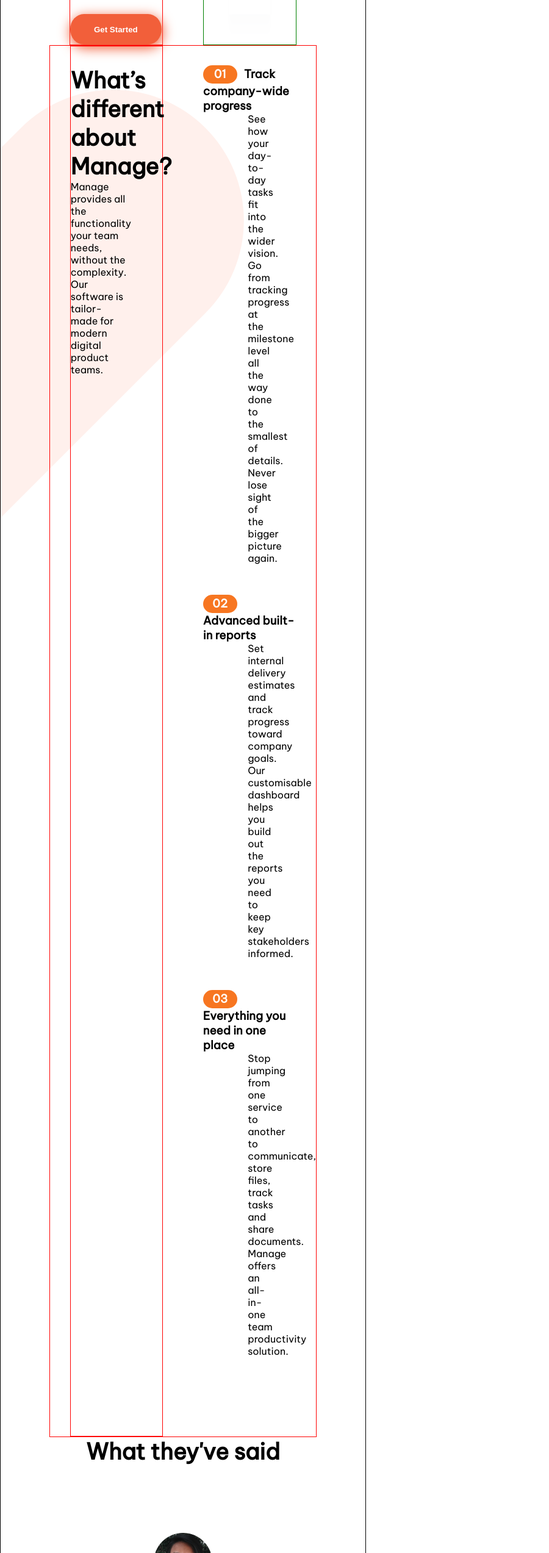
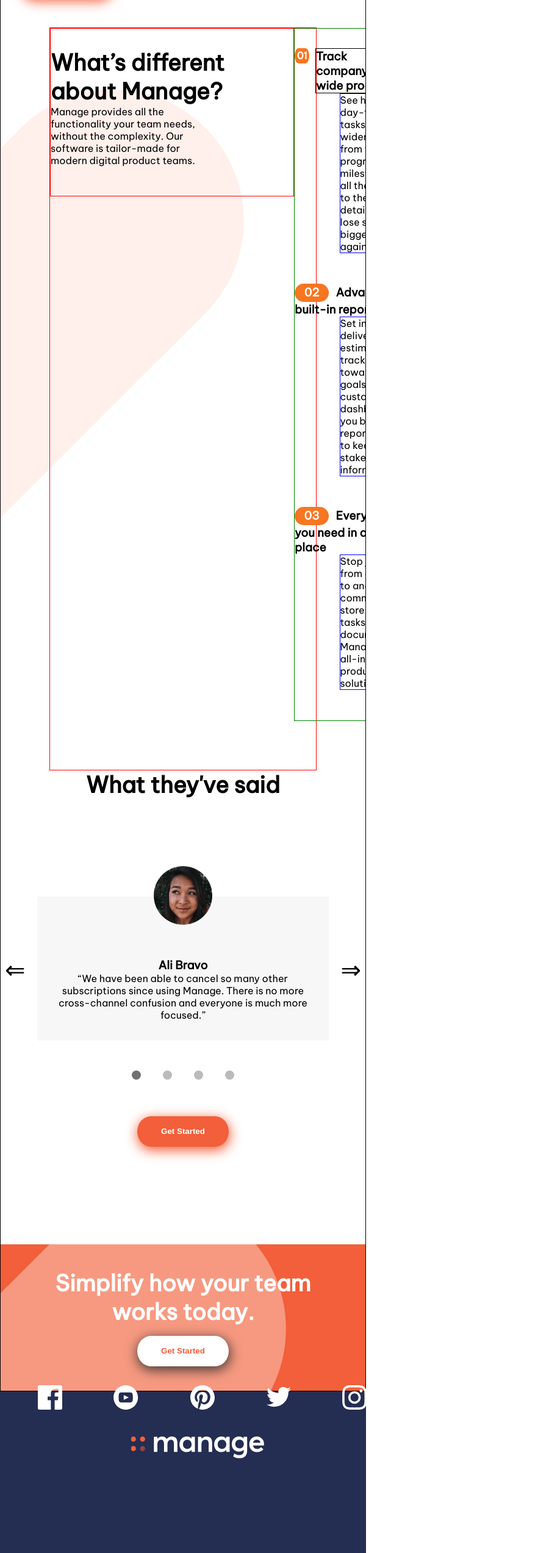
Before and after one commit to David93Code/manage-landing-page-frontendmentor, a plain HTML site: page index.html in a window 600 px wide. Shown: the part 928-3474 px from the top of the page at 61% size, 900 px wide, since content can reach past the window. Drawn offline with Linux system fonts and the light colour scheme.

Commit message:
content media query

```diff
--- a/index.html
+++ b/index.html
@@ -62,7 +62,11 @@
           </p>
         </div>
         <div class="content-2">
-          <h3 class="h3-1">Track company-wide progress</h3>
+            <div class="test">
+                <span class="test-span">01</span>
+                <h3 class="h3-1">Track company-wide progress</h3>
+            </div>
+
           <p class="list-text">
             See how your day-to-day tasks fit into the wider vision. Go from
             tracking progress at the milestone level all the way done to the
@@ -144,8 +148,8 @@
 
       <section id="touch" class="said-section-mobile">
         <div class="carousel-button-div">
-          <a class="carousel-button prev" onclick="plusSlide(-1)">&#8656;</a>
-          <a class="carousel-button next" onclick="plusSlide(1)">&#8658;</a>
+          <a class="carousel-button prev" onclick="plusSlides(-1)">&#8656;</a>
+          <a class="carousel-button next" onclick="plusSlides(1)">&#8658;</a>
         </div>
 
         <div id="ali-div" class="avatar-div-mobile">
@@ -274,19 +278,20 @@
       <div class="head-mobile head2 head-box">
         <div class="footer-list-div">
           <ul class="footer-list foot-list1">
-            <li>Home</li>
-            <li>Pricing</li>
-            <li>Products</li>
-            <li>About Us</li>
+            <li><a href="#">Home</a> </li>
+            <li><a href="#">Pricing</a> </li>
+            <li><a href="#">Products</a> </li>
+            <li><a href="#">About Us</a> </li>
           </ul>
         </div>
         <div>
           <ul class="footer-list foot-list2">
-            <li>Careers</li>
-            <li>Community</li>
-            <li>Privacy Policy</li>
+            <li><a href="#">Careers</a> </li>
+            <li><a href="#">Community</a></li>
+            <li><a href="#">Privacy Policy</a></li>
           </ul>
         </div>
+
       </div>
 
       <div class="head-mobile head3 head-box">
--- a/resources/app.js
+++ b/resources/app.js
@@ -34,6 +34,7 @@ slider.addEventListener("mousemove", (e) => {
 
 
 
+
 document.getElementById("email").addEventListener("input", removeError);
 
 function removeError(e) {
--- a/resources/avatar-style.css
+++ b/resources/avatar-style.css
@@ -8,7 +8,6 @@
 .said-section {
   display: grid;
   grid-auto-flow: column;
-  border: 1px solid red;
   grid-auto-columns: 40%;
   overflow-x: hidden;
   padding-top: 55px;
--- a/resources/content1.css
+++ b/resources/content1.css
@@ -29,10 +29,12 @@
 
 .content-1 {
     border: 1px solid red;
-    width: 35%;
+    /* width: 35%;   */
     padding-top: 2rem;
     text-align: left;
-
+    height: 500px;
+    width: 60%;
+    min-width: 400px;
 }
 
 
@@ -40,13 +42,22 @@
 
 .content-2 {
     /* border: 1px solid red; */
-    width: 35%;
+    width: 40%;
     padding-top: 2rem;
     text-align: left;
     /* height: 35vh; */
     margin-bottom: 5rem;
+   border: 1px solid green;
 
+}
 
+.content-2 p {
+    border: 1px solid blue;
+    width: 80%;
+}
+
+.h3-1 {
+    border: 1px solid black;
 }
 
 .content-1 h1 {
@@ -86,10 +97,31 @@ h3:before {
     background: #F77621;
   }
 
-  .h3-1:before {
+  .test {
+      display: flex;
+  }
+
+  .test-span {
+    margin-right: 0.6em;
+    /* -webkit-border-radius: 50%;
+    -moz-border-radius: 50%;
+    -ms-border-radius: 50%;
+    -o-border-radius: 50%; */
+    border-radius: 27% / 50%;
+    width: 50px;
+    height: 1.6em;
+    font-weight: 900;
+    line-height: 1.6;
+    color: #FFF;
+    font-size: 1em;
+    background: #F77621;
+    text-align: center;
+  }
+
+  /* .h3-1:before {
     content: "01";
 
-  }
+  } */
   .h3-2:before {
     content: "02";
 
@@ -104,11 +136,12 @@ h3:before {
     font-size: 16px;
     margin-bottom: 3rem;
     margin-right: 40%;
+
 }
 .image {
     border: 1px solid green;
-    width: 35%;
-
+    width: 500px;
+    height: 500px;
 }
 
 .button-2 {
@@ -131,6 +164,42 @@ h3:before {
     background-color: hsl(12, 89%, 65%);
 }
 
+@media only screen and (max-width: 1080px) {
+    .content-1 {
+        width: 30%;
+        height: 600px;
+        margin-bottom: 3rem;
+    }
+
+    .image {
+        width: 400px;
+        height: 400px;
+    }
+}
+
+@media only screen and (max-width: 805px) {
+
+    .first-section-image {
+        flex-direction: column-reverse;
+        align-items: center;
+        margin-left: 0;
+        margin-right: 0;
+        padding: 0 2rem;
+    }
+    .content-1 {
+        width: 100%;
+        height: 100%;
+        margin-bottom: 3rem;
+    }
+
+    .image {
+        width: 80%;
+        height: 50%;
+    }
+}
+
+
+/*
 @media only screen and (max-width:600px) {
     .content-container {
         display: flex;
@@ -141,4 +210,4 @@ h3:before {
         display: flex;
         flex-direction: column;
     }
-}
+} */
--- a/resources/footer-style.css
+++ b/resources/footer-style.css
@@ -4,7 +4,7 @@ footer {
     display: flex;
     flex-direction: column;
     flex-wrap: wrap;
-    justify-content: space-around;
+    justify-content: space-between;
     padding: 2rem 10rem;
 }
 
@@ -18,8 +18,19 @@ footer {
     flex-direction: column;
     /* padding: 1rem 7rem; */
     align-items: center;
-    border: 1px solid red;
+    /* border: 1px solid red; */
 }
+
+.social-logos {
+    /* border: 1px solid green; */
+    height: 3rem;
+}
+
+.social-logos svg {
+    margin-bottom: 1rem;
+
+
+ }
 
 .footer-logo {
     padding: 2rem 7rem;
@@ -32,7 +43,7 @@ footer {
     width: 60%;
     display: flex;
     justify-content: space-around;
-    border: 1px solid red;
+    /* border: 1px solid red; */
 }
 
 svg{
@@ -48,19 +59,31 @@ svg:hover{
 
 
 .footer-list {
-    list-style: none;
+    display: flex;
+    flex-wrap: wrap;
+   list-style: none;
     color: seashell;
     line-height: 2.3rem;
+    flex-direction: column;
+    /* border: 1px solid green; */
+    flex-wrap: wrap;
+    width: 100%;
+    height: 150px;
 }
 
-.footer-list li:hover {
+.footer-list a:hover {
     cursor: pointer;
     color: hsl(12, 88%, 59%);
 }
 
+.footer-list a {
+    text-decoration: none;
+    color: white;
+}
+
 .footer-button {
     height: 50px;
-    width: 80px;
+    width: 70px;
     border-radius: 30% / 50%;
     background-color: hsl(12, 88%, 59%);
     border-width: 0px;
@@ -76,16 +99,17 @@ svg:hover{
 
 input {
     height: 50px;
-    width: 65%;
+    width: 50%;
     min-width: 200px;
     border-radius: 30px;
     padding-left: 1rem;
     margin-bottom: .5rem;
+    margin-right: 1rem;
 }
 
 .head3 {
     width: 30%;
-    border: 1px solid red;
+    /* border: 1px solid red; */
     display: flex;
     flex-direction: column;
     justify-content: space-between;
@@ -106,7 +130,7 @@ input {
 
 .copy-div {
 
-    border: 1px solid red;
+    /* border: 1px solid red; */
     text-align: right;
 
 }
@@ -131,15 +155,19 @@ input {
 
    .head1 {
        flex-direction: column-reverse;
+
    }
 
    .social-logos {
        width: 100%;
        display: flex;
+       justify-content: left;
        flex-direction: row;
        justify-content: space-between;
-       margin-bottom: 2rem;
+
    }
+
+
 
     svg {
       scale:2;
--- a/resources/header-style.css
+++ b/resources/header-style.css
@@ -3,6 +3,7 @@
     box-sizing: border-box;
     margin: 0;
     padding: 0;
+    /* transition: ease-in-out 1s; */
 
 }
 body {
--- a/resources/mobile-slider.js
+++ b/resources/mobile-slider.js
@@ -3,6 +3,7 @@ showSlides(slideIndex);
 
 // Next/previous controls
 function plusSlides(n) {
+
   showSlides((slideIndex += n));
 }
 
--- a/resources/simplify-style.css
+++ b/resources/simplify-style.css
@@ -10,7 +10,7 @@
 }
 
 .simplify h2 {
-    border: 1px solid red;
+
     color: white;
     width: 100%;
     margin: 0;
--- a/resources/tablet-footer-style.css
+++ b/resources/tablet-footer-style.css
@@ -1,17 +1,57 @@
-@media only screen and (max-width: 900px) {
+@media only screen and (min-width: 600px) and (max-width: 900px) {
+
+  footer {
+    padding: 0;
+    height: 400px;
+  }
+
+  .head1 {
+     padding-left: 3rem;
+  }
+
   .head2 {
     flex-direction: column;
     align-items: center;
-    justify-content: baseline;
+    width: 20%;
+    padding-top: 2rem;
+    margin-left: 4rem;
+  }
+
+  .head3 {
+    margin-top: 2rem;
+    padding-right: 3rem;
   }
 
   .foot-list1 {
-    border: 1px solid green;
-    width: 100%;
+    /* border: 1px solid green; */
+    width: 150px;
+
   }
 
   .foot-list2 {
-    border: 1px solid blue;
+    /* border: 1px solid blue; */
+    width: 150px;
+  }
+
+  .copy-div {
+    padding-right: 2rem;
+    margin-bottom: 1rem;
+  }
+
+  .social-logos {
     width: 100%;
-  }
+    display: flex;
+
+    flex-wrap: wrap;
+    justify-content: space-between;
+
+
 }
+
+.social-logos a {
+  margin-bottom: 1rem;
+  margin-right: 1rem;
+}
+
+
+}
```
